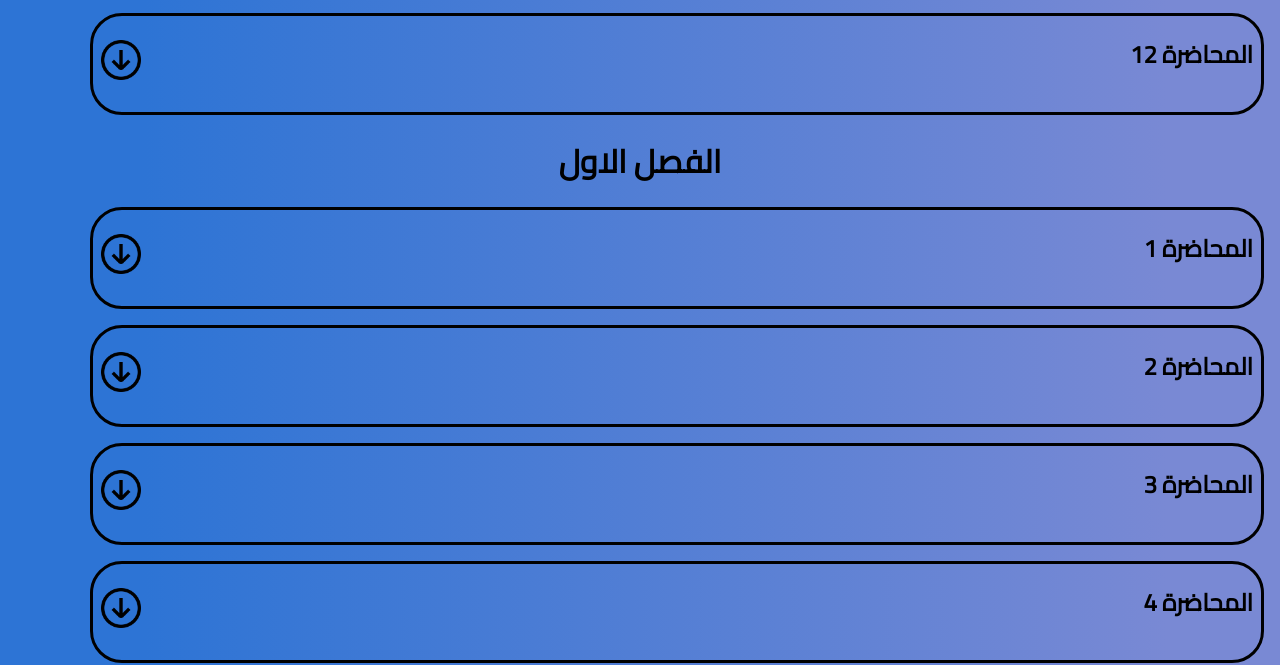
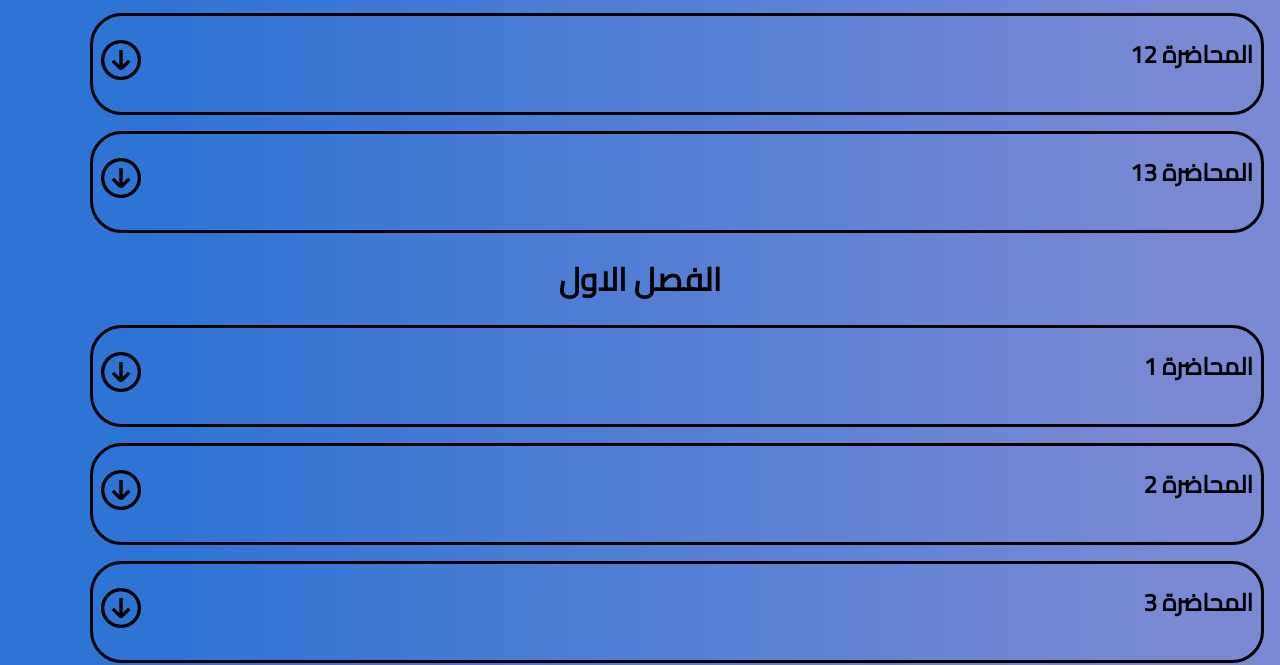
Before and after one commit to mohamed58902/project, a plain HTML site: page page1/1-5.html in a window 1280 px wide. Shown: the part 175-840 px from the top of the page. Drawn offline with Linux system fonts and the light colour scheme.

Commit message:
Add files via upload

```diff
--- a/page1/1-5.html
+++ b/page1/1-5.html
@@ -348,6 +348,11 @@
     <div class="content1"><h3>المحاضرة 12</h3> <img src="../img/downlaod.png" alt=""></div>
 </div>
 </a>
+<a download="" href="https://drive.google.com/file/d/13sm7Dgh-98HmHvbnLqKsjMKDi__r9GPh/view?usp=drive_link" target="_blank" rel="noopener noreferrer">
+    <div class="content">
+    <div class="content1"><h3>المحاضرة 13</h3> <img src="../img/downlaod.png" alt=""></div>
+</div>
+</a>
 
 
 
```
